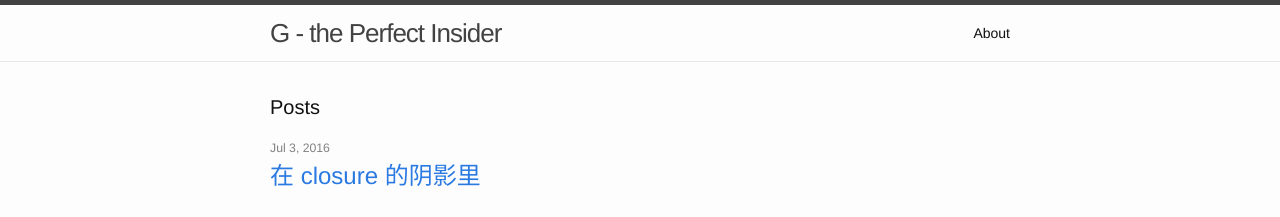
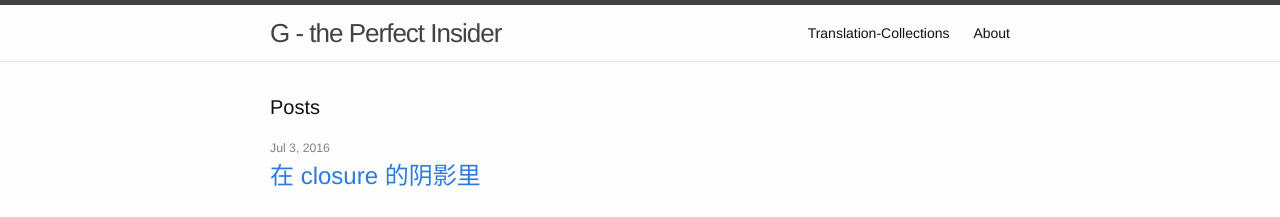
Before and after one commit to gogu/gogu.github.io, a Jekyll site: the page built from index.html, in a window 1280 px wide. Shown: the top 217 px of the page. Built offline with Jekyll 4.4.1, drawn with Linux system fonts in a browser that asks for light colours.

Commit message:
Add translation-collections link.

```diff
--- a/_includes/header.html
+++ b/_includes/header.html
@@ -14,6 +14,7 @@
       </a>
 
       <div class="trigger">
+	<a class="page-link" href="https://github.com/gogu/translation-collections">Translation-Collections</a>
         {% for page in site.pages %}
           {% if page.title %}
           <a class="page-link" href="{{ page.url | prepend: site.baseurl }}">{{ page.title }}</a>
```
